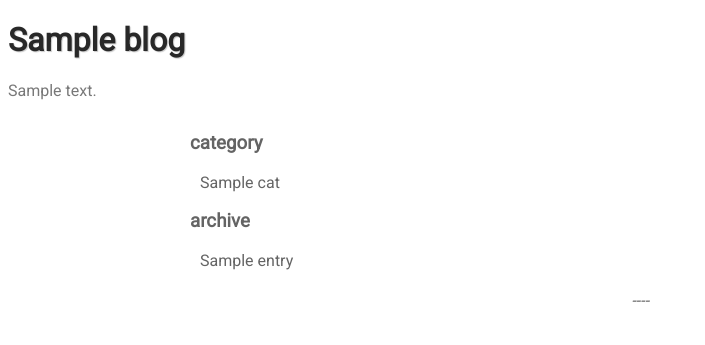
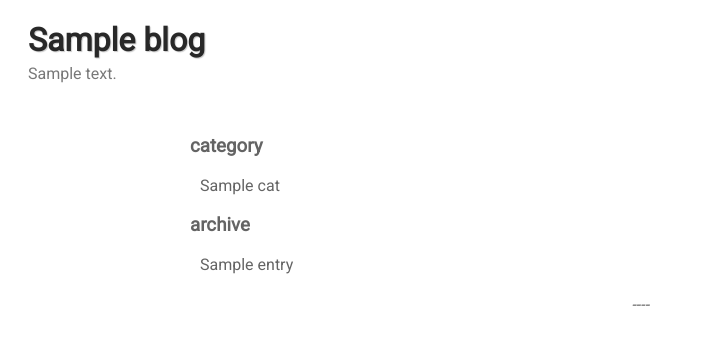
Before and after one commit to hirogwa/hirogwablog, a Django app: template templates/blog/base.html in a window 1280 px wide. Shown: the top 345 px of the page, without its empty margins (0-705 px from the left). Run offline with Django 3.2, Linux system fonts and the light colour scheme; the template is opened without the code that fills it: most values are stand-ins (such as "Sample title", 1, 10 or a date in 2020).

Commit message:
change margins of header.

```diff
--- a/static/blog/style.css
+++ b/static/blog/style.css
@@ -1,12 +1,24 @@
-.site-description {
-    color: rgb(120,120,120);
-    font-size: 100%;
-    font-weight: normal;
-}
-
 body {
 	font-family: 'Roboto', sans-serif;
 	color: rgb(100,100,100);
+}
+
+
+.blog_title {
+  padding-top: 0px;
+  padding-bottom: 20px;
+  margin-left: 20px;
+}
+
+.blog_title h1 {
+  margin-bottom: 5px;
+}
+
+.blog_title h2 {
+  margin-top: 3px;
+  color: rgb(120,120,120);
+  font-size: 100%;
+  font-weight: normal;
 }
 
 h1 {
@@ -65,6 +77,7 @@ p {
   list-style-type: none;
 }
 
+
 footer {
   padding-top: 20px;
   text-align: center;
--- a/templates/blog/base.html
+++ b/templates/blog/base.html
@@ -10,9 +10,9 @@
 </head>
 
 <body>
-<header>
-  <h1 class="blog_title"><a href="{% url 'blog:index' %}">{{ blog.name }}</a></h1>
-  <h2 class="site-description">{{ blog.description }}</h2>
+<header class="blog_title">
+  <h1><a href="{% url 'blog:index' %}">{{ blog.name }}</a></h1>
+  <h2>{{ blog.description }}</h2>
 </header>
 
 <div class="container_12">
```
